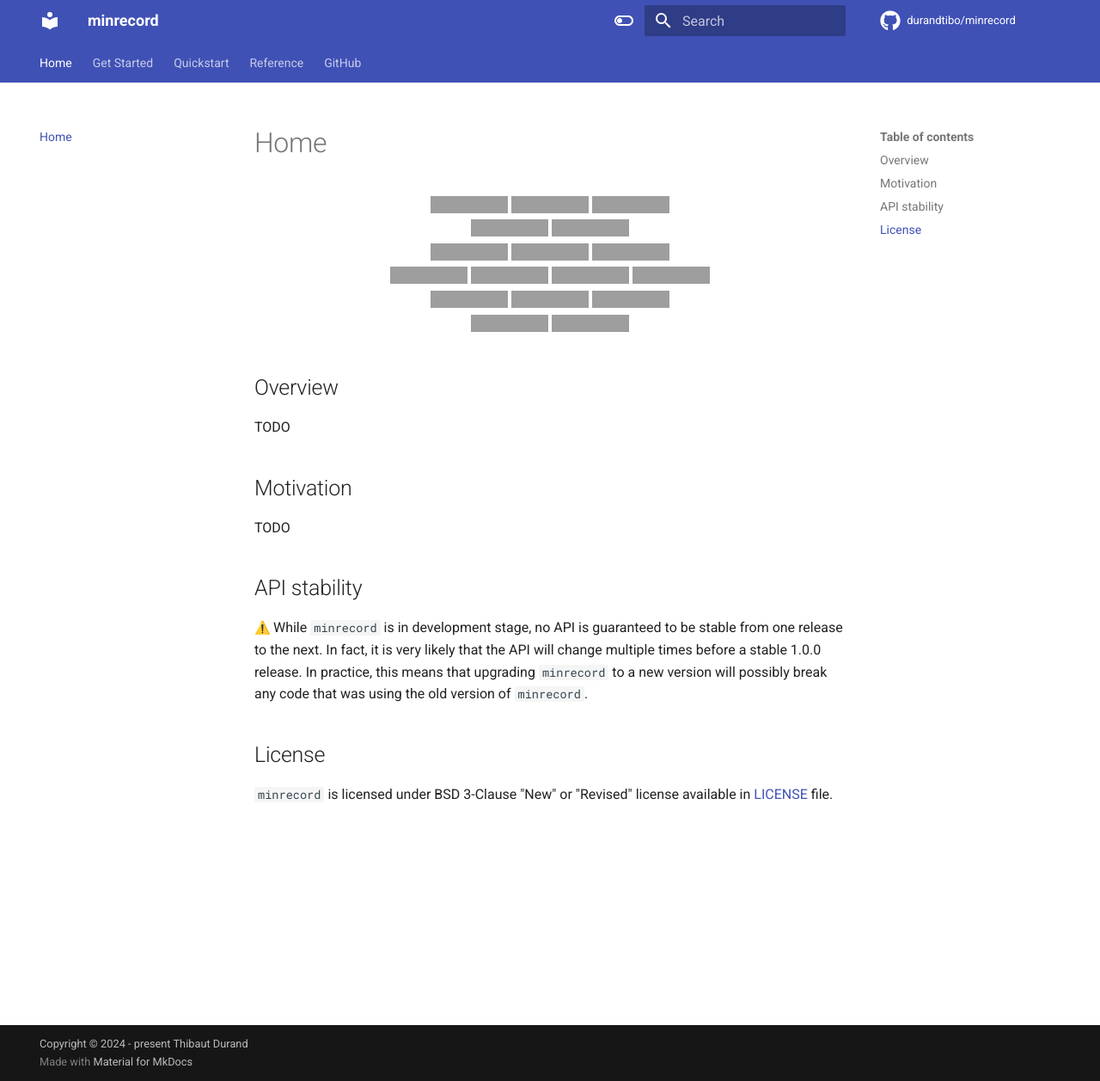
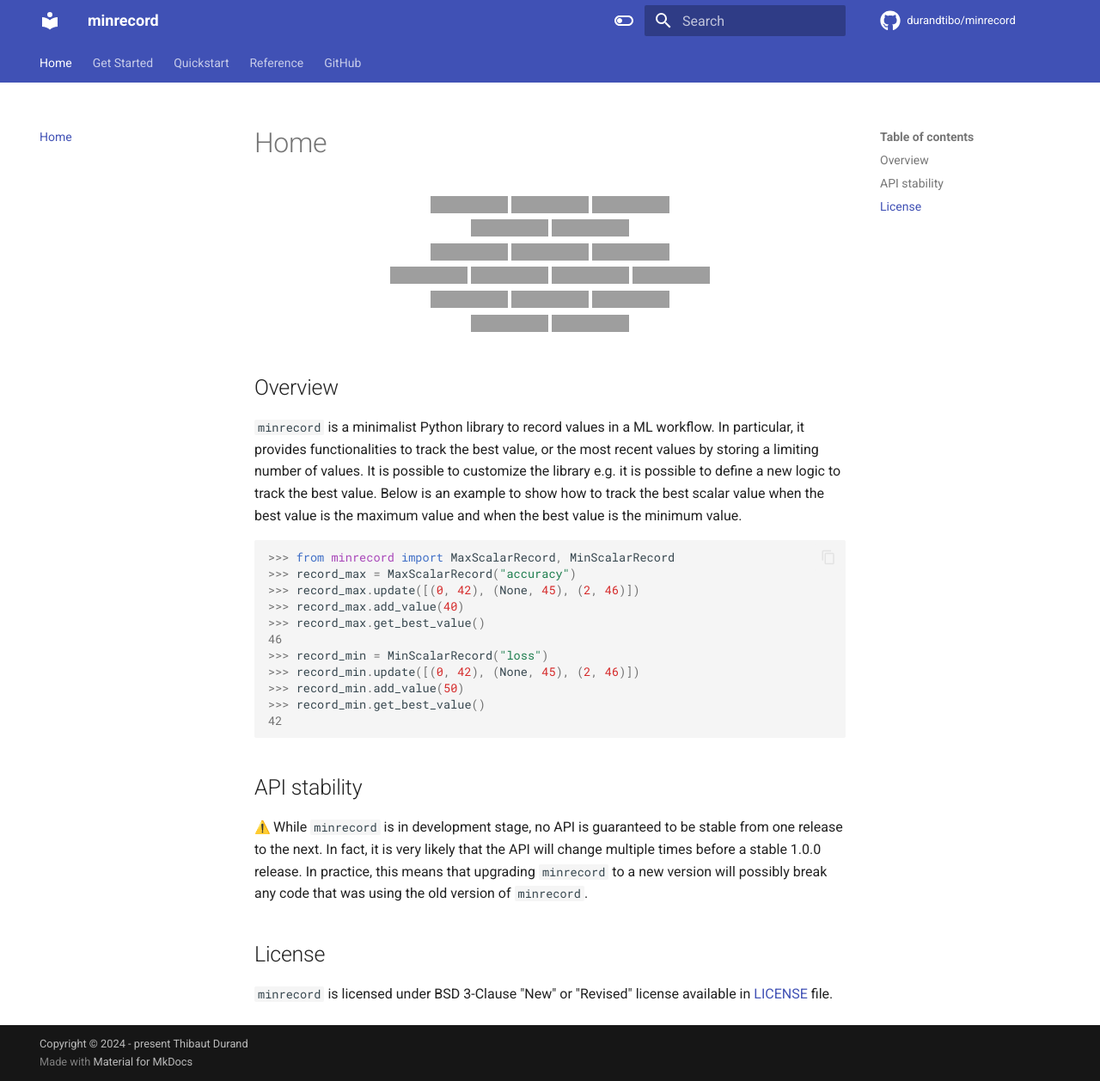
Before and after one commit to durandtibo/minrecord, an MkDocs documentation site: the page built from docs/docs/index.md, in a window 1280 px wide and 1257 px high, cut to the strip 0-1257 px from the top of the window. Shown: the whole strip at 86% size. Built offline with MkDocs 1.6.1 and Material for MkDocs 9.7.7, drawn with Linux system fonts in a browser that asks for light colours; emoji names are drawn with the system emoji font; comment, search, counter and statistics services are not loaded; the version menu is left out; grey boxes are pictures that could not be loaded.

Commit message:
Update documentation (#30)

````diff
--- a/docs/docs/index.md
+++ b/docs/docs/index.md
@@ -62,11 +62,29 @@
 
 ## Overview
 
-TODO
+`minrecord` is a minimalist Python library to record values in a ML workflow.
+In particular, it provides functionalities to track the best value, or the most recent values by
+storing a limiting number of values.
+It is possible to customize the library e.g. it is possible to define a new logic to track the best
+value.
+Below is an example to show how to track the best scalar value when the best value is the maximum
+value and when the best value is the minimum value.
 
-## Motivation
+```pycon
 
-TODO
+>>> from minrecord import MaxScalarRecord, MinScalarRecord
+>>> record_max = MaxScalarRecord("accuracy")
+>>> record_max.update([(0, 42), (None, 45), (2, 46)])
+>>> record_max.add_value(40)
+>>> record_max.get_best_value()
+46
+>>> record_min = MinScalarRecord("loss")
+>>> record_min.update([(0, 42), (None, 45), (2, 46)])
+>>> record_min.add_value(50)
+>>> record_min.get_best_value()
+42
+
+```
 
 ## API stability
 
````
Also changed, not shown: docs/docs/quickstart.md (+0 -1 lines).
